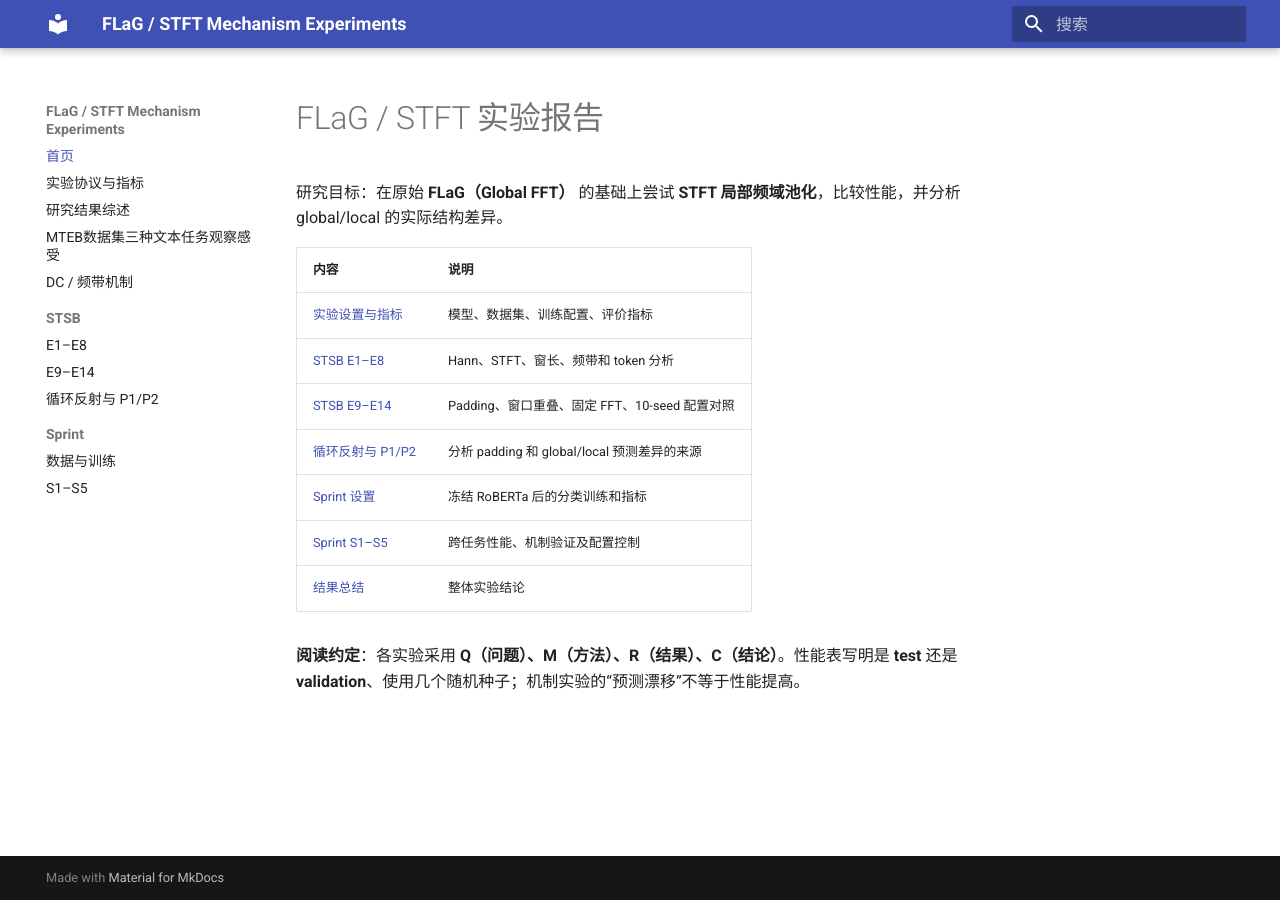
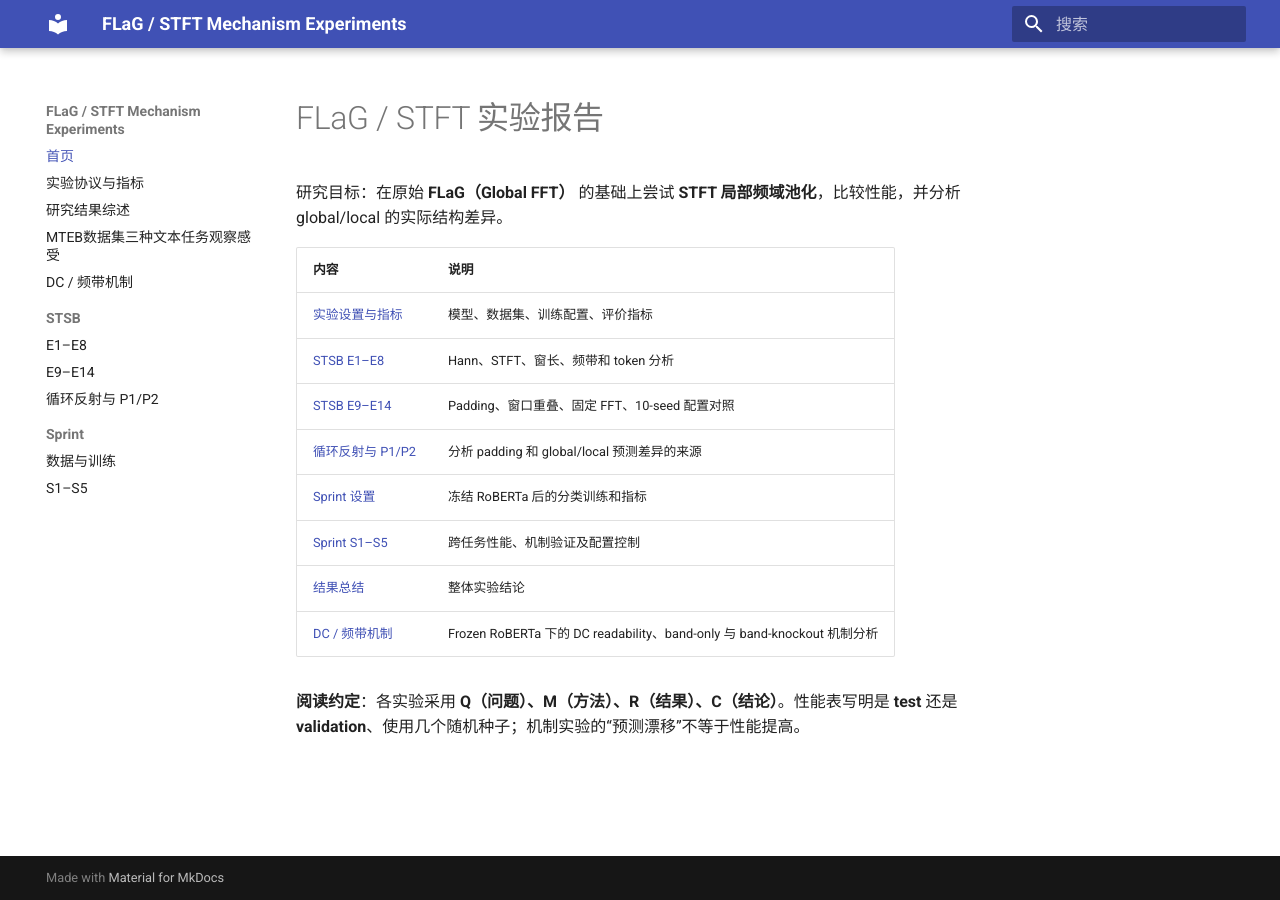
Before and after one commit to lumoswwr/FLaG-STFT-Notes, an MkDocs documentation site: the page built from docs/index.md, in a window 1280 px wide. Built offline with MkDocs 1.6.1 and Material for MkDocs 9.7.7, drawn with Linux system fonts in a browser that asks for light colours.

Commit message:
Link DC frequency analysis from homepage

```diff
--- a/docs/index.md
+++ b/docs/index.md
@@ -11,5 +11,6 @@
 | [Sprint 设置](sprint/01-protocol.md) | 冻结 RoBERTa 后的分类训练和指标 |
 | [Sprint S1–S5](sprint/02-experiments.md) | 跨任务性能、机制验证及配置控制 |
 | [结果总结](findings.md) | 整体实验结论 |
+| [DC / 频带机制](dc-frequency.md) | Frozen RoBERTa 下的 DC readability、band-only 与 band-knockout 机制分析 |
 
 **阅读约定**：各实验采用 **Q（问题）、M（方法）、R（结果）、C（结论）**。性能表写明是 **test** 还是 **validation**、使用几个随机种子；机制实验的“预测漂移”不等于性能提高。
```
